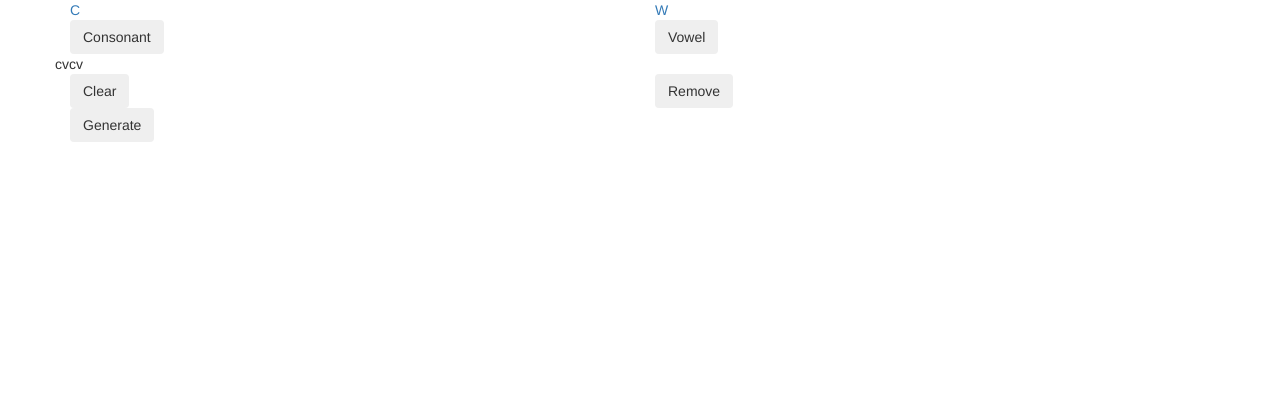
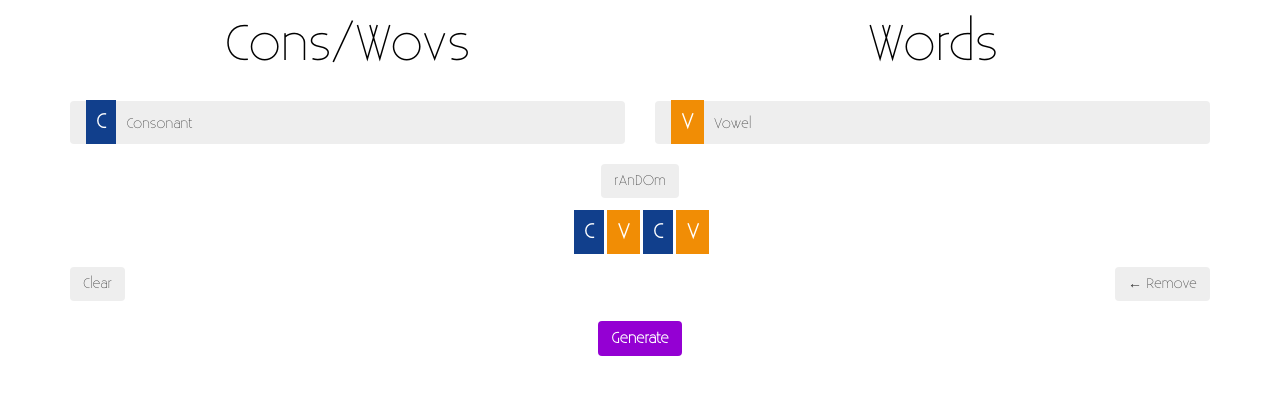
Before and after one commit to alexadam/namegen, a website: page index.html at #/cv in a window 1280 px wide. Drawn offline with Linux system fonts and the light colour scheme.

Commit message:
misc changes

```diff
--- /dev/null
+++ b/css/style.css
@@ -0,0 +1,97 @@
+@font-face {
+    font-family: existence;
+    src: url(../fonts/Existence-Light.otf);
+}
+
+@font-face {
+    font-family: capsula;
+    src: url(../fonts/Capsuula.ttf);
+}
+
+* {
+    font-family: existence;
+}
+
+.row {
+    padding: 10px 0;
+}
+
+.showOutput {
+    text-align: center;
+}
+
+.showGenerated {
+    text-align: center;
+    overflow-x: auto;
+    overflow-y: hidden;
+    font-size: 50px;
+}
+
+.btn {
+    background-color: #eee;
+}
+
+.entBtn {
+    background-color: #eee;
+    width: 100%;
+    text-align: left;
+}
+
+.genBtn, .genBtn:focus, .genBtn:hover {
+    background-color: darkviolet;
+    color: white;
+    font-weight: bolder;
+    font-size: 15px;
+}
+
+a {
+    text-decoration: none;
+    color: black;
+    font-size: 50px;
+}
+
+.ent {
+    font-weight: bolder;
+    padding: 10px;
+    font-size: 20px;
+    margin-left: 3px;
+}
+
+.cmd {
+    margin-right: 10px;
+}
+
+.j {
+    background-color: #61AE24;
+    color: white;
+}
+
+.a {
+    background-color: #E54028;
+    color: white;
+}
+
+.n {
+    background-color: #D0D102;
+    color: white;
+}
+
+.r {
+    background-color: #616161;
+    color: white;
+}
+
+.p {
+    background-color: #00A1CB;
+    color: white;
+}
+
+.c {
+    background-color: #113F8C;
+    color: white;
+}
+
+.v {
+    background-color: #F18D05;
+    color: white;
+}
--- a/index.html
+++ b/index.html
@@ -6,8 +6,9 @@
     <meta charset="UTF-8">
     <meta name="viewport" content="width=device-width, initial-scale=1.0">
 
-    <link rel="stylesheet" href="bower_components/bootstrap/dist/css/bootstrap.css"/>
-    <link rel="stylesheet" href="bower_components/bootstrap/dist/css/bootstrap-theme.css"/>
+    <link rel="stylesheet" href="bower_components/bootstrap/dist/css/bootstrap.min.css"/>
+    <link rel="stylesheet" href="bower_components/bootstrap/dist/css/bootstrap-theme.min.css"    />
+    <link rel="stylesheet" href="css/style.css"/>
 
     <script src="bower_components/angular/angular.min.js"></script>
     <script src="bower_components/angular-route/angular-route.min.js"></script>
--- a/js/app.js
+++ b/js/app.js
@@ -110,6 +110,11 @@ namegen.controller('cvCtrl', function ($scope) {
     $scope.generate = function () {
         $scope.generated = generateConsVow($scope.inputStr);
     }
+    $scope.random = function () {
+        var funcs = [$scope.addCons, $scope.addVow];
+        var nf = funcs[Math.round(Math.random() * (funcs.length - 1))];
+        nf.apply();
+    }
 
 });
 
@@ -180,7 +185,7 @@ namegen.controller('wCtrl', function ($scope) {
         $scope.input = [];
     };
     $scope.removeLast = function () {
-        $scope.splice($scope.input.length - 1, 1);
+        $scope.input.splice($scope.input.length - 1, 1);
     };
     $scope.arrToStr = function () {
         $scope.inputStr = '';
@@ -191,5 +196,10 @@ namegen.controller('wCtrl', function ($scope) {
     $scope.generate = function () {
         $scope.generated = generateWords($scope.inputStr);
     }
+    $scope.random = function () {
+        var funcs = [$scope.addAdjective, $scope.addAdverb, $scope.addNoun, $scope.addPreposition, $scope.addPronoun, $scope.addVerb];
+        var nf = funcs[Math.round(Math.random() * (funcs.length - 1))];
+        nf.apply();
+    }
 
 });
--- a/templates/cv.html
+++ b/templates/cv.html
@@ -1,38 +1,43 @@
 <div class="container" ng-controller="cvCtrl">
-    <div class="row">
+    <div class="row text-center">
         <div class="col-sm-6">
-            <a href="#/cv">C</a>
+            <a href="#/cv">Cons/Wovs</a>
         </div>
         <div class="col-sm-6">
-            <a href="#/w">W</a>
+            <a href="#/w">Words</a>
+        </div>
+    </div>
+    <div class="row text-center">
+        <div class="col-sm-6">
+            <button class="btn entBtn" ng-click="addCons()"><span class="ent cmd c">C</span>Consonant</button>
+        </div>
+        <div class="col-sm-6">
+            <button class="btn entBtn" ng-click="addVow()"><span class="ent cmd v">V</span>Vowel</button>
+        </div>
+    </div>
+     <div class="row text-center">
+        <button class="btn" ng-click="random()">rAnDOm</button>
+    </div>
+    <div class="row text-center">
+        <div class="col-sm-12 showOutput">
+            <span ng-repeat="element in input" class="ent {{element.class}}">{{element.name | uppercase}}</span>
         </div>
     </div>
     <div class="row">
-        <div class="col-sm-6">
-            <button class="btn" ng-click="addCons()">Consonant</button>
+        <div class="col-sm-6 text-left">
+            <button class="btn" ng-click="clear()">Clear</button>
         </div>
-        <div class="col-sm-6">
-            <button class="btn" ng-click="addVow()">Vowel</button>
+        <div class="col-sm-6 text-right">
+            <button class="btn" ng-click="removeLast()">&larr; Remove</button>
         </div>
     </div>
-    <div class="row">
-        <span ng-repeat="element in input" class="{{element.class}}">{{element.name}}</span>
-    </div>
-    <div class="row">
-        <div class="col-sm-6">
-            <button class="btn" ng-click="clear()">Clear</button>
-        </div>
-        <div class="col-sm-6">
-            <button class="btn" ng-click="removeLast()">Remove</button>
+    <div class="row text-center">
+        <div class="col-sm-12">
+            <button class="btn genBtn" ng-click="generate()">Generate</button>
         </div>
     </div>
-    <div class="row">
-        <div class="col-sm-12">
-            <button class="btn" ng-click="generate()">Generate</button>
-        </div>
-    </div>
-    <div class="row">
-        <div class="col-sm-12">
+    <div class="row text-center">
+        <div class="col-sm-12 showGenerated">
             <span>{{generated}}</span>
         </div>
     </div>
```
Also changed, not shown: templates/w.html (+43 -40 lines), fonts/Capsuula.ttf (added), fonts/Existence-Light.otf (added).
